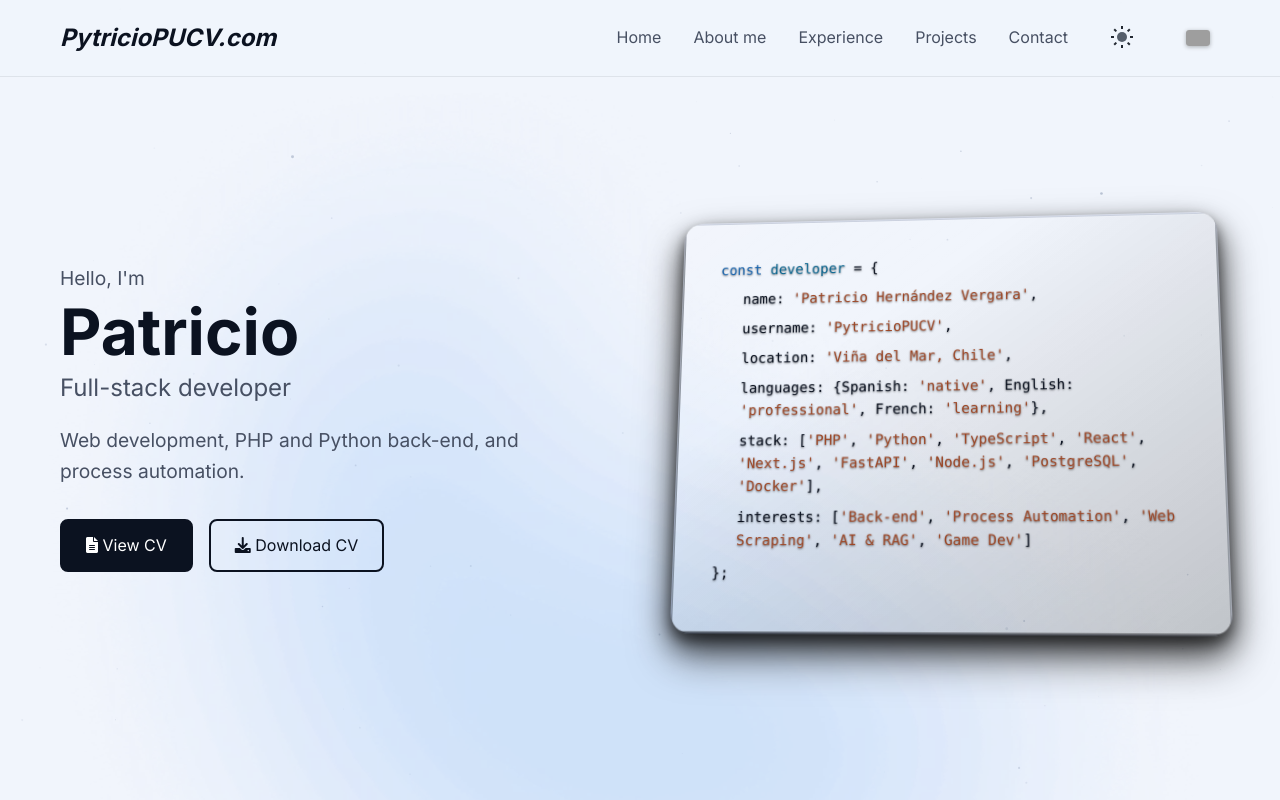
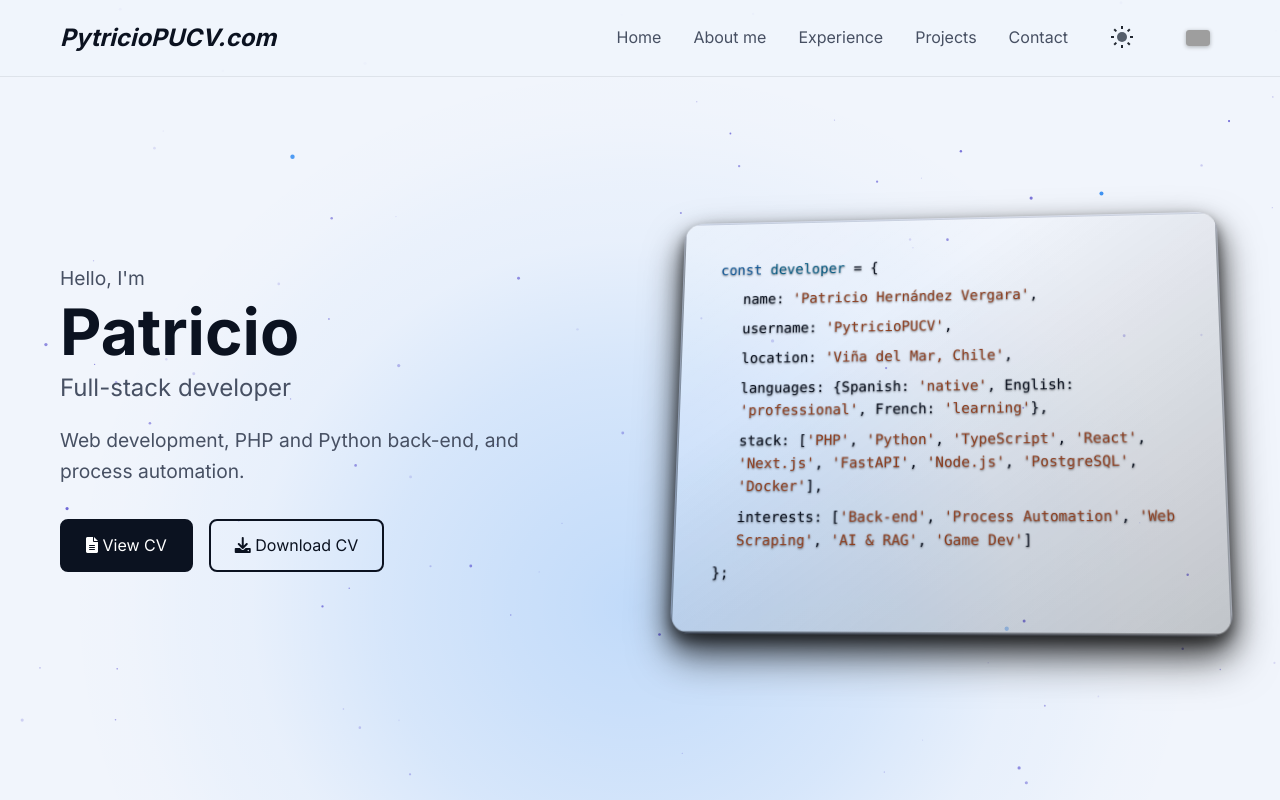
Before and after one commit to PytricioPUCV/portafolio, a plain HTML site: page index.html in a window 1280 px wide. Shown: the top 800 px of the page. Drawn offline with Linux system fonts and the light colour scheme; grey boxes are pictures that could not be loaded.

Commit message:
feat(light): cielo animado adaptado al fondo claro
Recupera estrellas, cometas y estrella fugaz en claro con los mismos blobs del oscuro (mismo tamaño y posición, azul y durazno tenue) dibujados como degradados con el perfil radial medido de las imágenes originales. Estrellas índigo/azul más grandes y opacas con borde suave y halo en las brillantes; cometas con cabeza azul saturada que se desvanece más despacio y estela más ancha; estrella fugaz con cabeza y que se atenúa al cruzar bloques de texto. El dibujo del oscuro no cambia (mismo registro de llamadas al canvas).

```diff
--- a/scripts/main.js
+++ b/scripts/main.js
@@ -56,18 +56,35 @@
 
     function drawStars() {
         const dark = isDarkMode();
-        const color = dark ? '255, 255, 255' : '70, 90, 130';
         const scroll = reducedMotion ? 0 : window.scrollY;
         for (const s of stars) {
             const twinkle = reducedMotion ? 1 : 0.6 + 0.4 * Math.sin(frame * s.speed + s.phase);
-            const alpha = s.base * twinkle * (dark ? 1 : 0.5);
             const y = (((s.y - scroll * s.depth) % height) + height) % height;
+            let color, alpha, radius = s.r, glow = null, glowBlur = 0;
+            if (dark) {
+                color = '255, 255, 255';
+                alpha = s.base * twinkle;
+                if (s.bright && !lowPower) {
+                    glow = 'rgba(0, 191, 255, 0.8)';
+                    glowBlur = 6;
+                }
+            } else {
+                // Cielo de día: índigo y azul, más grandes y opacas para leerse como estrellas (no como
+                // polvo), con borde suave; las brillantes llevan halo azul como en el oscuro
+                color = s.bright ? '0, 112, 240' : '67, 56, 202';
+                radius = s.r * 1.5;
+                alpha = Math.min(1, (0.35 + s.base * 0.8) * twinkle);
+                if (!lowPower) {
+                    glow = s.bright ? 'rgba(0, 112, 240, 0.6)' : 'rgba(67, 56, 202, 0.35)';
+                    glowBlur = s.bright ? 8 : 3;
+                }
+            }
             ctx.beginPath();
-            ctx.arc(s.x, y, s.r, 0, 2 * Math.PI);
+            ctx.arc(s.x, y, radius, 0, 2 * Math.PI);
             ctx.fillStyle = `rgba(${color}, ${alpha})`;
-            if (s.bright && dark && !lowPower) {
-                ctx.shadowColor = 'rgba(0, 191, 255, 0.8)';
-                ctx.shadowBlur = 6;
+            if (glow) {
+                ctx.shadowColor = glow;
+                ctx.shadowBlur = glowBlur;
             }
             ctx.fill();
             ctx.shadowBlur = 0;
@@ -99,8 +116,12 @@
     }
 
     function drawComets() {
-        const trailStart = isDarkMode() ? { r: 0, g: 120, b: 255 } : { r: 0, g: 51, b: 102 };
-        const trailEnd = { r: 0, g: 191, b: 255 };
+        const dark = isDarkMode();
+        const trailStart = dark ? { r: 0, g: 120, b: 255 } : { r: 30, g: 60, b: 190 };
+        const trailEnd = dark ? { r: 0, g: 191, b: 255 } : { r: 0, g: 140, b: 255 };
+        // En claro la cabeza es azul saturado (no blanca) y la estela es más opaca y ancha
+        const trailAlpha = dark ? 0.25 : 0.5;
+        const trailRadius = dark ? 3 : 3.5;
 
         for (const comet of comets) {
             for (let i = 0; i < comet.trail.length; i++) {
@@ -111,9 +132,9 @@
                 const b = Math.round(trailStart.b + (trailEnd.b - trailStart.b) * ratio);
                 const color = `rgb(${r},${g},${b})`;
                 ctx.save();
-                ctx.globalAlpha = t.alpha * 0.25 * ratio;
+                ctx.globalAlpha = t.alpha * trailAlpha * ratio;
                 ctx.beginPath();
-                ctx.arc(t.x, t.y, 3, 0, 2 * Math.PI);
+                ctx.arc(t.x, t.y, trailRadius, 0, 2 * Math.PI);
                 ctx.fillStyle = color;
                 if (!lowPower) {
                     ctx.shadowColor = color;
@@ -123,12 +144,14 @@
                 ctx.restore();
             }
             ctx.save();
-            ctx.globalAlpha = comet.alpha;
+            // En claro la cabeza se desvanece más despacio (raíz del alfa) para leerse como punto nítido
+            // aun a través del vidrio
+            ctx.globalAlpha = dark ? comet.alpha : Math.sqrt(comet.alpha);
             ctx.beginPath();
-            ctx.arc(comet.x, comet.y, 5, 0, 2 * Math.PI);
-            ctx.fillStyle = '#fff';
-            ctx.shadowColor = '#fff';
-            ctx.shadowBlur = 16;
+            ctx.arc(comet.x, comet.y, dark ? 5 : 6, 0, 2 * Math.PI);
+            ctx.fillStyle = dark ? '#fff' : '#0636a8';
+            ctx.shadowColor = dark ? '#fff' : 'rgba(0, 112, 240, 0.9)';
+            ctx.shadowBlur = dark ? 16 : 10;
             ctx.fill();
             ctx.restore();
         }
@@ -158,14 +181,28 @@
         shootingStars = shootingStars.filter(s => s.life < s.maxLife);
     }
 
+    // En claro la estrella fugaz se atenúa al cruzar bloques de texto, para no distraer de la lectura
+    const TEXT_BLOCKS = '.hero-text, .about-text, .skills, .timeline-card, .project-content, .contact-text, .contact-methods';
+
     function drawShootingStars() {
-        const color = isDarkMode() ? '255, 255, 255' : '0, 90, 180';
+        const dark = isDarkMode();
+        const color = dark ? '255, 255, 255' : '0, 80, 220';
+        const textRects = !dark && shootingStars.length
+            ? Array.from(document.querySelectorAll(TEXT_BLOCKS), el => el.getBoundingClientRect())
+            : [];
         for (const s of shootingStars) {
             const progress = s.life / s.maxLife;
-            const alpha = Math.sin(progress * Math.PI) * 0.9;
+            let alpha = Math.sin(progress * Math.PI) * 0.9;
             const speed = Math.hypot(s.vx, s.vy);
             const tailX = s.x - (s.vx / speed) * s.length;
             const tailY = s.y - (s.vy / speed) * s.length;
+            if (!dark) {
+                const pts = [[s.x, s.y], [tailX, tailY], [(s.x + tailX) / 2, (s.y + tailY) / 2]];
+                const overText = textRects.some(r => pts.some(([x, y]) =>
+                    x > r.left - 12 && x < r.right + 12 && y > r.top - 12 && y < r.bottom + 12));
+                s.dim = (s.dim === undefined ? 1 : s.dim) + ((overText ? 0.12 : 1) - (s.dim === undefined ? 1 : s.dim)) * 0.25;
+                alpha *= s.dim;
+            }
             const gradient = ctx.createLinearGradient(s.x, s.y, tailX, tailY);
             gradient.addColorStop(0, `rgba(${color}, ${alpha})`);
             gradient.addColorStop(1, `rgba(${color}, 0)`);
@@ -173,9 +210,21 @@
             ctx.moveTo(s.x, s.y);
             ctx.lineTo(tailX, tailY);
             ctx.strokeStyle = gradient;
-            ctx.lineWidth = 1.5;
+            ctx.lineWidth = dark ? 1.5 : 2.6;
             ctx.lineCap = 'round';
             ctx.stroke();
+            if (!dark) {
+                // Cabeza visible: sobre fondo claro una línea fina sola se pierde
+                ctx.beginPath();
+                ctx.arc(s.x, s.y, 2.6, 0, 2 * Math.PI);
+                ctx.fillStyle = `rgba(${color}, ${alpha})`;
+                if (!lowPower) {
+                    ctx.shadowColor = 'rgba(0, 112, 240, 0.7)';
+                    ctx.shadowBlur = 8;
+                }
+                ctx.fill();
+                ctx.shadowBlur = 0;
+            }
         }
     }
 
--- a/styles/main.css
+++ b/styles/main.css
@@ -41,9 +41,9 @@
     --header-bg: rgba(241, 245, 252, 0.8);
     --header-border: rgba(11, 18, 32, 0.08);
     --code-text: #0b1220;
-    --syntax-keyword: #1763ad;
-    --syntax-variable: #08648f;
-    --syntax-string: #9c4524;
+    --syntax-keyword: #115796;
+    --syntax-variable: #065a82;
+    --syntax-string: #8c3d1e;
     --chip-bg: rgba(11, 18, 32, 0.05);
     --chip-bg-hover: rgba(11, 18, 32, 0.09);
     --chip-border: rgba(11, 18, 32, 0.16);
@@ -58,6 +58,13 @@
     --menu-bg: #f1f5fc;
     --menu-border: rgba(11, 18, 32, 0.1);
     --menu-shadow: rgba(11, 18, 32, 0.12);
+
+    /* Blobs del fondo: mismo azul (#0070f0) y naranja (#ff831c) que las imágenes del oscuro, aquí como
+       azul más presente y durazno muy tenue; el valor es el alfa máximo en el centro */
+    --blob-blue: 0, 112, 240;
+    --blob-blue-a: 0.2;
+    --blob-warm: 255, 140, 60;
+    --blob-warm-a: 0.09;
 }
 
 
@@ -1404,6 +1411,34 @@ section[id] {
 }
 
 
+/* Fondo en claro: mismos blobs que el oscuro (mismo tamaño 1266x1211 y misma posición, heredados de body),
+   dibujados como degradados con el perfil radial medido de las imágenes originales */
+[data-theme="light"] body {
+    background-image:
+        radial-gradient(ellipse closest-side,
+            rgba(var(--blob-blue), calc(var(--blob-blue-a) * 1)) 0%,
+            rgba(var(--blob-blue), calc(var(--blob-blue-a) * 0.88)) 10%,
+            rgba(var(--blob-blue), calc(var(--blob-blue-a) * 0.78)) 20%,
+            rgba(var(--blob-blue), calc(var(--blob-blue-a) * 0.66)) 30%,
+            rgba(var(--blob-blue), calc(var(--blob-blue-a) * 0.54)) 40%,
+            rgba(var(--blob-blue), calc(var(--blob-blue-a) * 0.38)) 50%,
+            rgba(var(--blob-blue), calc(var(--blob-blue-a) * 0.19)) 60%,
+            rgba(var(--blob-blue), calc(var(--blob-blue-a) * 0.13)) 70%,
+            rgba(var(--blob-blue), calc(var(--blob-blue-a) * 0.03)) 80%,
+            rgba(var(--blob-blue), 0) 90%),
+        radial-gradient(ellipse closest-side,
+            rgba(var(--blob-warm), calc(var(--blob-warm-a) * 1)) 0%,
+            rgba(var(--blob-warm), calc(var(--blob-warm-a) * 0.89)) 10%,
+            rgba(var(--blob-warm), calc(var(--blob-warm-a) * 0.78)) 20%,
+            rgba(var(--blob-warm), calc(var(--blob-warm-a) * 0.67)) 30%,
+            rgba(var(--blob-warm), calc(var(--blob-warm-a) * 0.58)) 40%,
+            rgba(var(--blob-warm), calc(var(--blob-warm-a) * 0.39)) 50%,
+            rgba(var(--blob-warm), calc(var(--blob-warm-a) * 0.25)) 60%,
+            rgba(var(--blob-warm), calc(var(--blob-warm-a) * 0.17)) 70%,
+            rgba(var(--blob-warm), calc(var(--blob-warm-a) * 0.06)) 80%,
+            rgba(var(--blob-warm), 0) 90%);
+}
+
 /* Sin animación del botón "More projects" si el usuario prefiere menos movimiento (va al final para ganar en la cascada) */
 @media (max-width: 768px) and (prefers-reduced-motion: reduce) {
     .toggle-projects,
```
